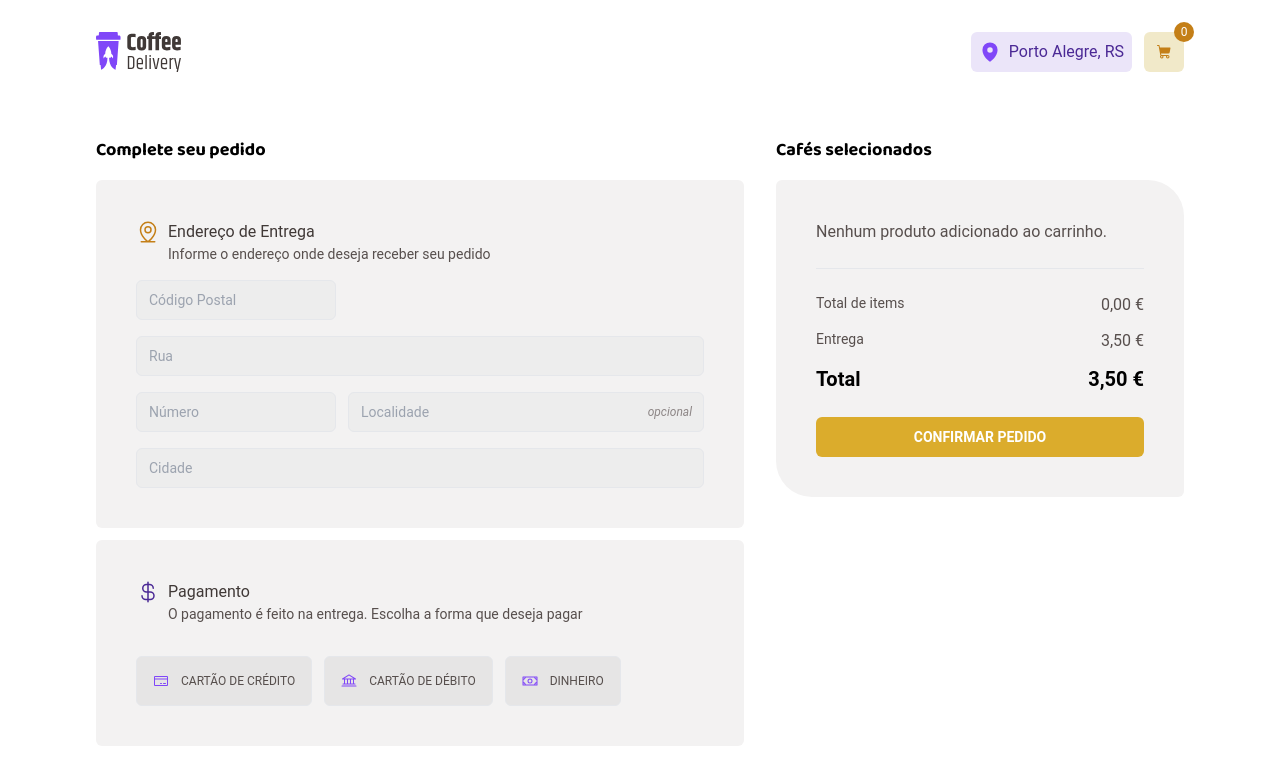
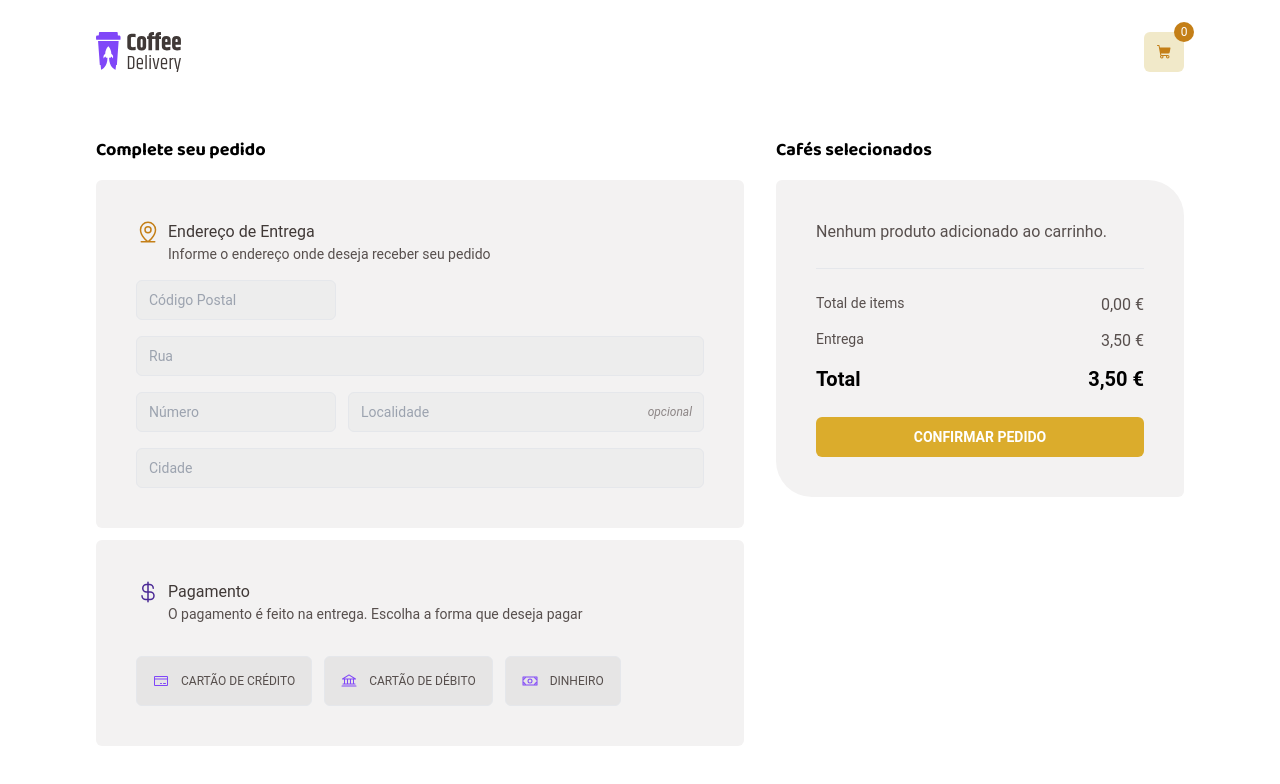
Before and after one commit to rui-dias-dev/e-commerce-checkout, a React (Vite) app: page /checkout in a window 1280 px wide. Shown: the top 784 px of the page. Built offline with nearby package versions, Linux system fonts and the light colour scheme.

Commit message:
created address context and reducer

```diff
--- a/src/components/Checkout/AddressFields.tsx
+++ b/src/components/Checkout/AddressFields.tsx
@@ -1,11 +1,11 @@
 import { MapPinLine } from "@phosphor-icons/react";
 import { FormControl, FormField, FormItem, FormMessage } from "../ui/Form";
 import { Input } from "../ui/Input";
-import { FormData } from "./CheckoutForm";
+import { AddressType } from "./CheckoutForm";
 import { UseFormReturn } from "react-hook-form";
 
 interface AddressFieldsProps {
-    form: UseFormReturn<FormData>;
+    form: UseFormReturn<AddressType>;
 }
 
 export const AddressFields = ({ form }: AddressFieldsProps) => {
--- a/src/components/Checkout/CheckoutForm.tsx
+++ b/src/components/Checkout/CheckoutForm.tsx
@@ -9,8 +9,9 @@ import { formSchema } from "../../utils/form";
 import { AddressFields } from "./AddressFields";
 import { PaymentMethodField } from "./PaymentMethodField";
 import { Summary } from "./Summary";
+import { useAddress } from "../../context/AddressProvider";
 
-export interface FormData {
+export interface AddressType {
     zipCode: string;
     address: string;
     location?: string;
@@ -20,19 +21,22 @@ export interface FormData {
 }
 
 export function CheckoutForm() {
-    const form = useForm<FormData>({
+    const { address, createNewAddress } = useAddress();
+    const form = useForm<AddressType>({
         resolver: zodResolver(formSchema),
         defaultValues: {
-            zipCode: "",
-            address: "",
-            city: "",
-            location: "",
-            number: "",
+            zipCode: address?.zipCode ?? "",
+            address: address?.address ?? "",
+            city: address?.city ?? "",
+            location: address?.location ?? "",
+            number: address?.number ?? "",
+            paymentMethod: address?.paymentMethod,
         },
     });
 
     function onSubmit(values: z.infer<typeof formSchema>) {
         console.log(values);
+        createNewAddress(values);
     }
 
     return (
--- a/src/components/Checkout/PaymentMethodField.tsx
+++ b/src/components/Checkout/PaymentMethodField.tsx
@@ -9,10 +9,10 @@ import {
 import { RadioGroup, RadioGroupItem } from "../ui/RadioGroup";
 
 import { Bank, CreditCard, CurrencyDollar, Money } from "@phosphor-icons/react";
-import { FormData } from "./CheckoutForm";
+import { AddressType } from "./CheckoutForm";
 
 interface AddressFieldsProps {
-    form: UseFormReturn<FormData>;
+    form: UseFormReturn<AddressType>;
 }
 
 export const PaymentMethodField = ({ form }: AddressFieldsProps) => {
--- a/src/components/Header/CheckoutButton.tsx
+++ b/src/components/Header/CheckoutButton.tsx
@@ -1,4 +1,3 @@
-import React from "react";
 import { NavLink } from "react-router-dom";
 import { useCart } from "../../context/CartProvider";
 import { ShoppingCart } from "@phosphor-icons/react";
--- a/src/components/Header/Header.tsx
+++ b/src/components/Header/Header.tsx
@@ -2,18 +2,30 @@ import { MapPin } from "@phosphor-icons/react";
 import Logo from "../../assets/Logo.svg";
 import { NavLink } from "react-router-dom";
 import { CheckoutButton } from "./CheckoutButton";
+import { useAddress } from "../../context/AddressProvider";
 
 export const Header = () => {
+    const { address } = useAddress();
+    const location = address?.location
+        ? `${address.location}, ${address.city}`
+        : address?.city;
     return (
         <header className="sticky top-0 m-auto flex max-w-6xl items-center justify-between px-8 py-8">
             <NavLink to={"/"} title="Home">
                 <img src={Logo} width={85} height={40} alt="" />
             </NavLink>
             <div className="flex gap-3">
-                <div className="flex items-center gap-2 rounded-md bg-purple-light p-2 text-purple-dark">
-                    <MapPin width={22} height={22} weight="fill" className="text-purple" />
-                    <span>Porto Alegre, RS</span>
-                </div>
+                {location ? (
+                    <div className="flex items-center gap-2 rounded-md bg-purple-light p-2 text-purple-dark">
+                        <MapPin
+                            width={22}
+                            height={22}
+                            weight="fill"
+                            className="text-purple"
+                        />
+                        <span>{location}</span>
+                    </div>
+                ) : null}
                 <CheckoutButton />
             </div>
         </header>
--- /dev/null
+++ b/src/context/AddressProvider.tsx
@@ -0,0 +1,69 @@
+import {
+    ReactNode,
+    createContext,
+    useContext,
+    useEffect,
+    useReducer,
+} from "react";
+import { AddressType } from "../components/Checkout/CheckoutForm";
+import { addressReducer } from "../reducers/address/reducer";
+import { createNewAddressAction } from "../reducers/address/actions";
+
+interface AddressContextProps {
+    address: AddressType | null;
+    createNewAddress: (newAddress: AddressType) => void;
+}
+
+interface AddressContextProviderProps {
+    children: ReactNode;
+}
+
+const Address = createContext({} as AddressContextProps);
+
+export const AddressProvider = ({ children }: AddressContextProviderProps) => {
+    const [address, dispatch] = useReducer(
+        addressReducer,
+        null,
+        (initialState) => {
+            const storedStateAsJSON = localStorage.getItem(
+                "@e-commerce-checkout:address-1.0.0"
+            );
+
+            if (storedStateAsJSON) {
+                return JSON.parse(storedStateAsJSON);
+            }
+
+            return initialState;
+        }
+    );
+
+    const createNewAddress = (newAddress: AddressType) => {
+        dispatch(createNewAddressAction(newAddress));
+    };
+
+    useEffect(() => {
+        const stateJSON = JSON.stringify(address);
+
+        localStorage.setItem(
+            "@e-commerce-checkout:address-1.0.0",
+            stateJSON
+        );
+    }, [address]);
+
+    return (
+        <Address.Provider
+            value={{
+                address,
+                createNewAddress,
+            }}
+        >
+            {children}
+        </Address.Provider>
+    );
+};
+
+// eslint-disable-next-line react-refresh/only-export-components
+export function useAddress(): AddressContextProps {
+    const context = useContext(Address);
+    return context;
+}
--- /dev/null
+++ b/src/reducers/address/actions.ts
@@ -0,0 +1,16 @@
+import { AddressType } from "../../components/Checkout/CheckoutForm";
+
+export enum AddressActionTypes {
+    CREATE_ADDRESS = "CREATE_ADDRESS",
+}
+
+export function createNewAddressAction(newAddress: AddressType) {
+    return {
+        type: AddressActionTypes.CREATE_ADDRESS,
+        payload: {
+            newAddress,
+        },
+    } as const;
+}
+
+export type AddressActions = ReturnType<typeof createNewAddressAction>;
--- /dev/null
+++ b/src/reducers/address/reducer.ts
@@ -0,0 +1,12 @@
+import { AddressType } from "../../components/Checkout/CheckoutForm";
+import { AddressActionTypes, AddressActions } from "./actions";
+
+export function addressReducer(state: AddressType | null, action: AddressActions) {
+    switch (action.type) {
+        case AddressActionTypes.CREATE_ADDRESS:
+            return action.payload.newAddress;
+
+        default:
+            return state;
+    }
+}
```
Also changed, not shown: src/App.tsx (+6 -3 lines).
